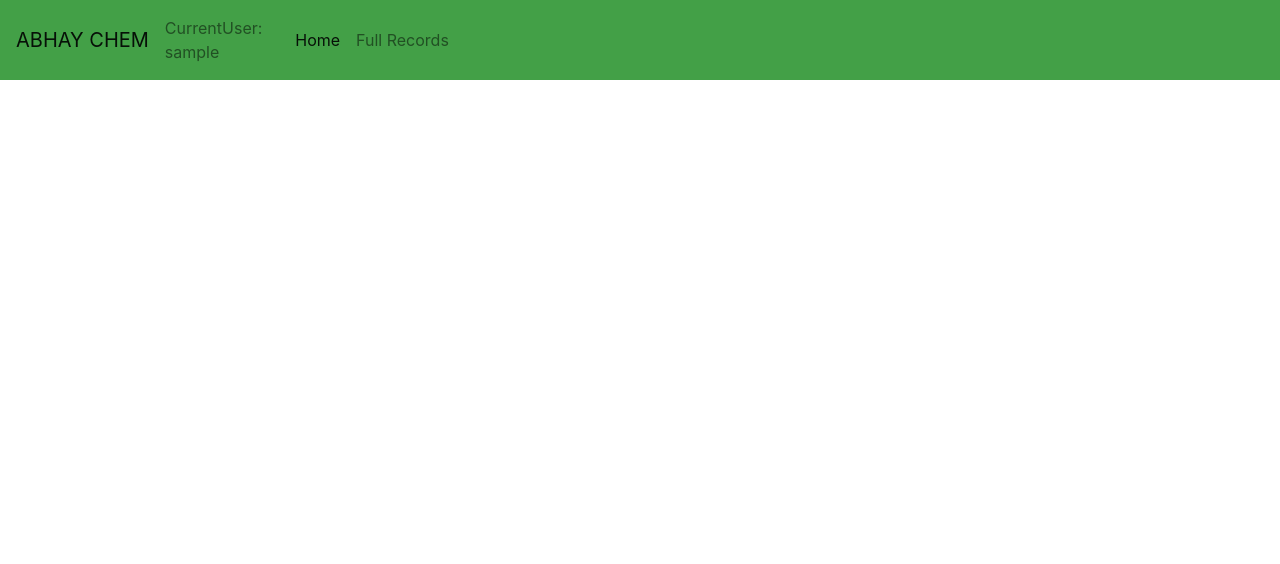
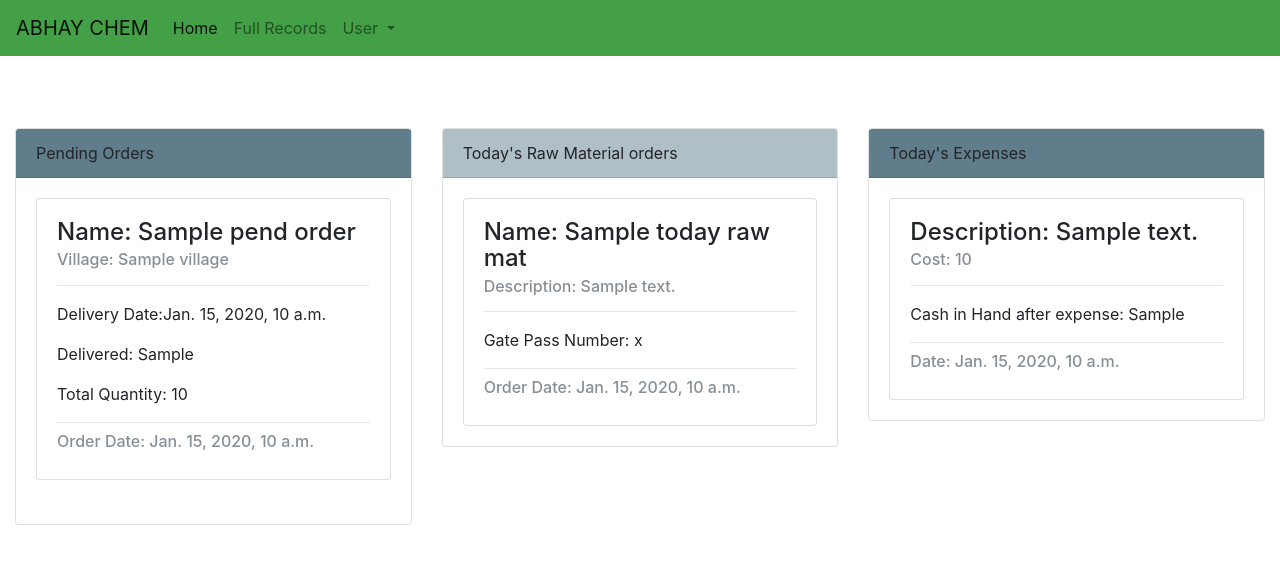
Before and after one commit to RshmanGit/billWeb, a Django app: template webapp/templates/webapp/home.html in a window 1280 px wide. Shown: the top 564 px of the page. Run offline with Django 3.2, Linux system fonts and the light colour scheme; the template is opened without the code that fills it: most values are stand-ins (such as "Sample title", 1, 10 or a date in 2020); some libraries are stand-ins or nearby versions.

Commit message:
Home page completed along with json parsing

```diff
--- a/webapp/templates/webapp/home.html
+++ b/webapp/templates/webapp/home.html
@@ -13,10 +13,6 @@
             ABHAY CHEM
             </a>
 
-            <span class="navbar-text">
-                CurrentUser: {{ username }}
-            </span>
-
             <button class="navbar-toggler" type="button" data-toggle="collapse" data-target="#navbarSupportedContent" aria-controls="navbarSupportedContent" aria-expanded="false" aria-label="Toggle navigation">
                 <span class="navbar-toggler-icon"></span>
             </button>
@@ -29,10 +25,111 @@
                     <li class="nav-item">
                         <a class="nav-link" href="/full">Full Records</a>
                     </li>
+                    <li class="nav-item dropdown">
+                        <a class="nav-link dropdown-toggle" href="#" id="navbarDropdown" role="button" data-toggle="dropdown" aria-haspopup="true" aria-expanded="false">
+                            User
+                        </a>
+                        <div class="dropdown-menu" aria-labelledby="navbarDropdown">
+                            <a class="dropdown-item disabled" href="#">User: {{ username }}</a>
+                            <div class="dropdown-divider"></div>
+                            <a class="dropdown-item" href="#">Profile</a>
+                        </div>
+                    </li>
                 </ul>
             </div>
+        </nav>
 
-        </nav>
+        <br><br><br>
+
+        <div class="container-fluid">
+            <div class="row">
+
+                <div class="col">
+                    <div class ="card">
+                        <div class="card-header" style="background-color: #607D8B">
+                            Pending Orders
+                        </div>
+                        <div class="card-body">
+
+                            {% for i in pendOrder %}
+
+                            <div class="card">
+                                <div class="card-body">
+                                    <h4 class="card-title">Name: {{ i.name }}</h4>
+                                    <h6 class="card-subtitle mb-2 text-muted">Village: {{ i.village }}</h6>
+                                    <hr>
+                                    <p class="card-text">Delivery Date:{{ i.delivery_date }} </p>
+                                    <p class="card-text">Delivered: {{ i.quant_delivered }}</p>
+                                    <P class="card-text">Total Quantity: {{ i.quantity }}</P>
+                                    <hr>
+                                    <h6 class="card-subtitle mb-2 text-muted">Order Date: {{ i.order_date }}</h6>
+                                </div>
+                            </div>
+                            <br>
+
+                            {% endfor %}
+
+                        </div>
+                    </div>
+                </div>
+
+                <div class="col">
+                    <div class ="card">
+                        <div class="card-header" style="background-color: #B0BEC5">
+                            Today's Raw Material orders
+                        </div>
+                        <div class="card-body">
+
+                            {% for i in todayRawMat %}
+
+                            <div class="card">
+                                <div class="card-body">
+                                    <h4 class="card-title">Name: {{ i.name }}</h4>
+                                    <h6 class="card-subtitle mb-2 text-muted">Description: {{ i.desc }}</h6>
+                                    <hr>
+                                    <p class="card-text">Gate Pass Number: {{ i.gatePass }}</p>
+                                    <hr>
+                                    <h6 class="card-subtitle mb-2 text-muted">Order Date: {{ i.order_date }}</h6>
+                                </div>
+                            </div>
+
+                            {% endfor %}
+
+                        </div>
+                    </div>
+                </div>
+
+                <div class="col">
+                    <div class ="card">
+                        <div class="card-header" style="background-color: #607D8B">
+                            Today's Expenses
+                        </div>
+                        <div class="card-body">
+
+                            {% for i in todayExps %}
+
+                            <div class="card">
+                                <div class="card-body">
+                                    <h4 class="card-title">Description: {{ i.desc }}</h4>
+                                    <h6 class="card-subtitle mb-2 text-muted">Cost: {{ i.cost }}</h6>
+                                    <hr>
+                                    <p class="card-text">Cash in Hand after expense: {{ i.cashInHand }}</p>
+                                    <hr>
+                                    <h6 class="card-subtitle mb-2 text-muted">Date: {{ i.date }}</h6>
+                                </div>
+                            </div>
+
+                            {% endfor %}
+
+                        </div>
+                    </div>
+                </div>
+
+            </div>
+        </div>
+
+
+
 
 
         <script src="https://code.jquery.com/jquery-3.2.1.slim.min.js" integrity="sha384-KJ3o2DKtIkvYIK3UENzmM7KCkRr/rE9/Qpg6aAZGJwFDMVNA/GpGFF93hXpG5KkN" crossorigin="anonymous"></script>
--- a/webapp/urls.py
+++ b/webapp/urls.py
@@ -6,6 +6,7 @@ urlpatterns = [
     url(r'^$', views.loginreq),
     url(r'^login/', views.autho),
     url(r'^home/',views.home),
-    url(r'^register/',views.register),
-    url(r'^registerReq',views.registerReq),
+    url(r'^register/$',views.register),
+    url(r'^register/registerReq/$',views.registerReq),
+    url(r'^register/registerReq/login/',views.autho),
 ]
```
Also changed, not shown: webapp/views.py (+35 -2 lines).
